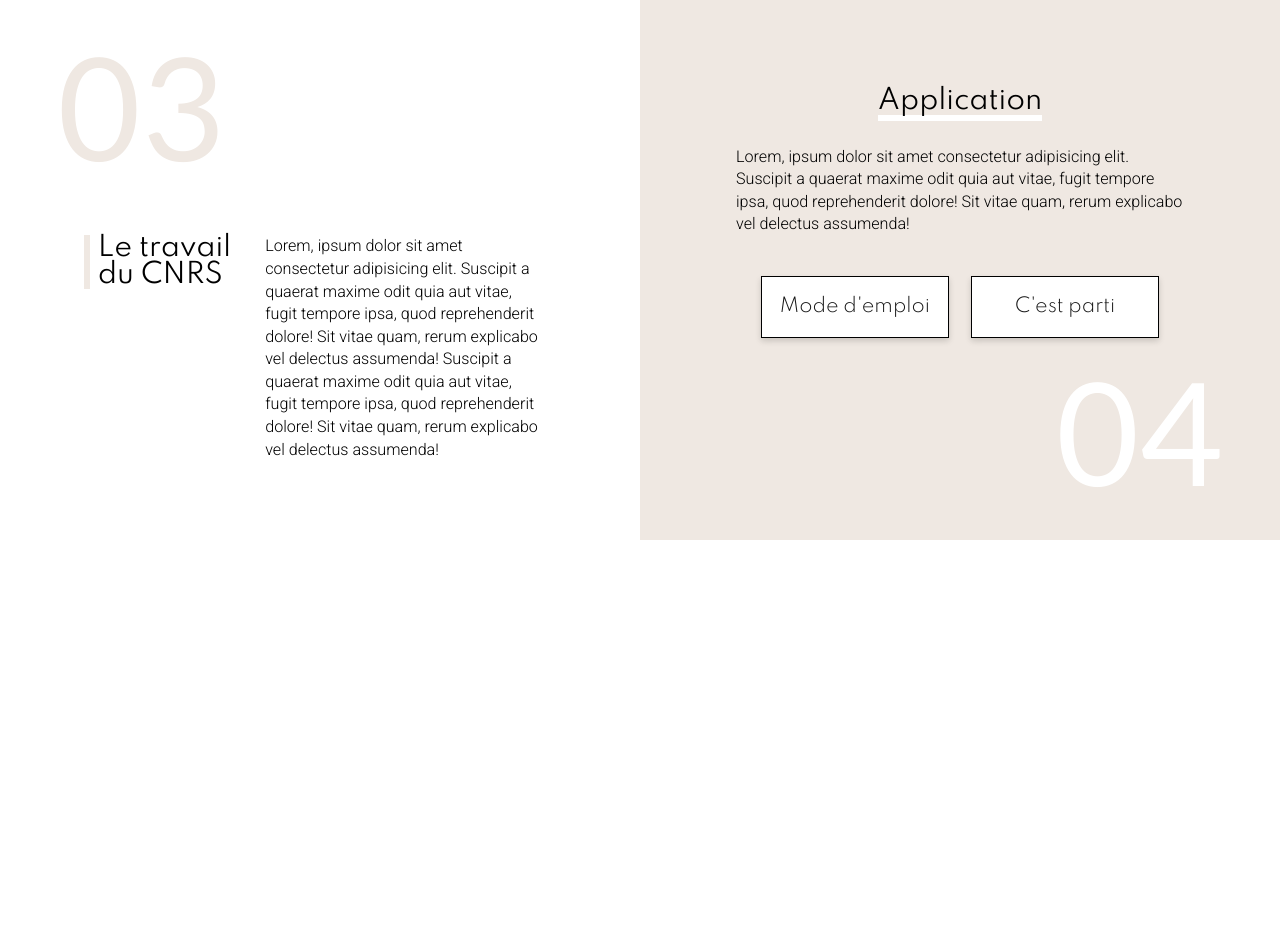
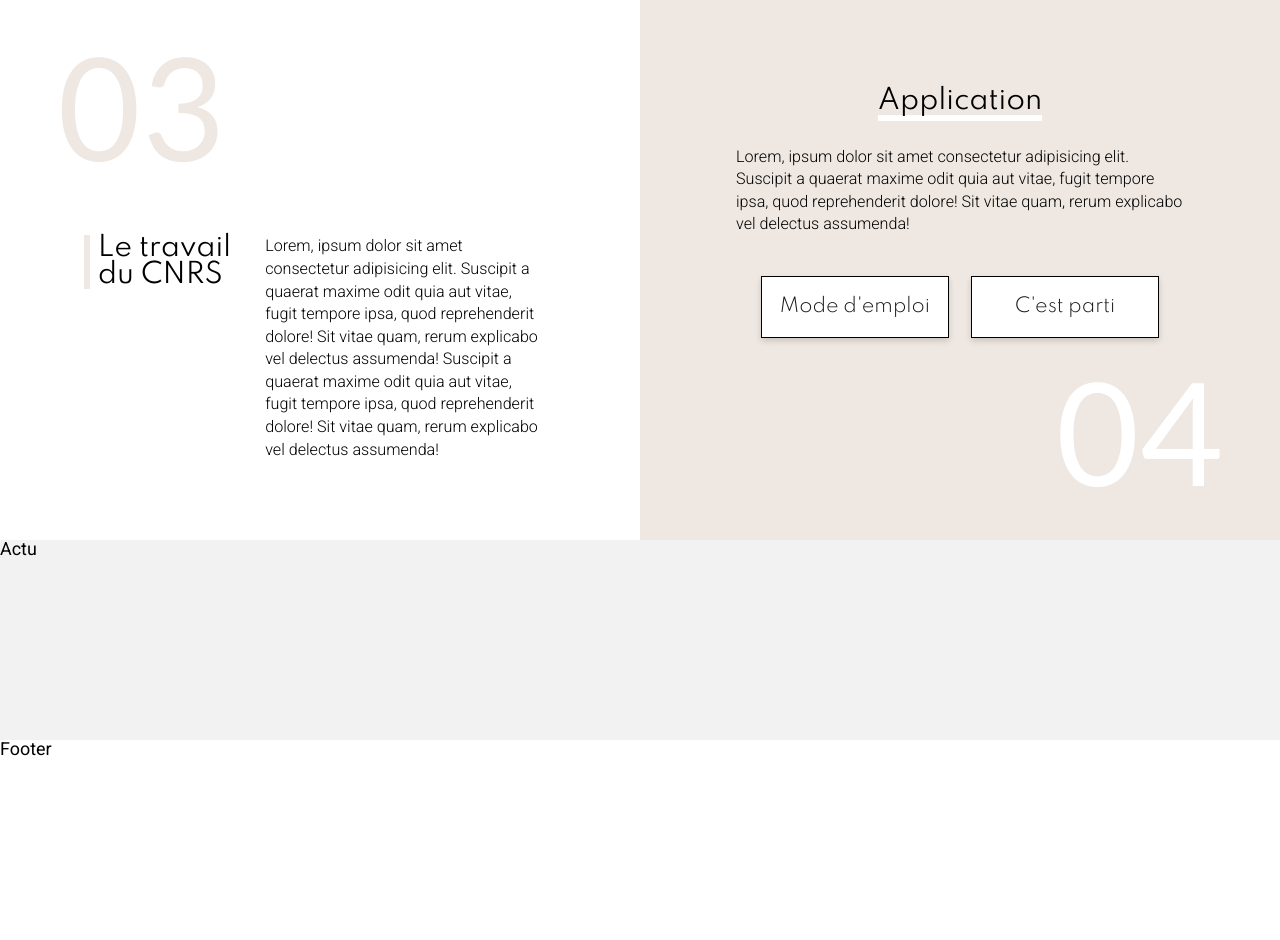
Before and after one commit to Grognard-dev/projethistorique, a PHP site: page / in a window 1280 px wide. Shown: the part 1003-1943 px from the top of the page. Before the commit the page ends 1543 px from the top, so only its background shows below. Run offline with PHP 8.4, Linux system fonts and the light colour scheme.

Commit message:
visu pour collègue

```diff
--- a/index.php
+++ b/index.php
@@ -115,6 +115,9 @@
 
     </main>
 
+    <div style="height: 200px; background-color : #f2f2f2;">Actu</div>
+    <div style="height: 200px">Footer</div>
+
     <?php include ('php/footer.php'); ?>
 
 </body>
```
